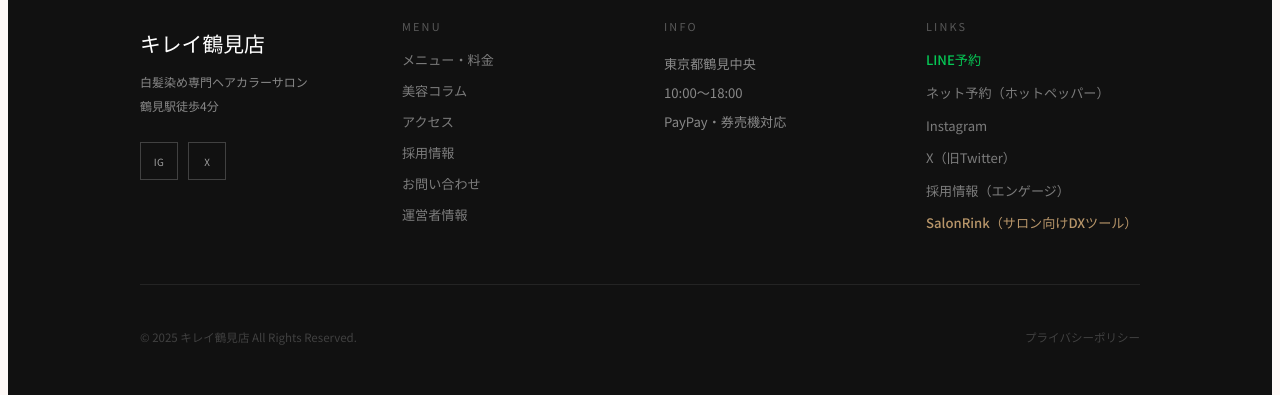
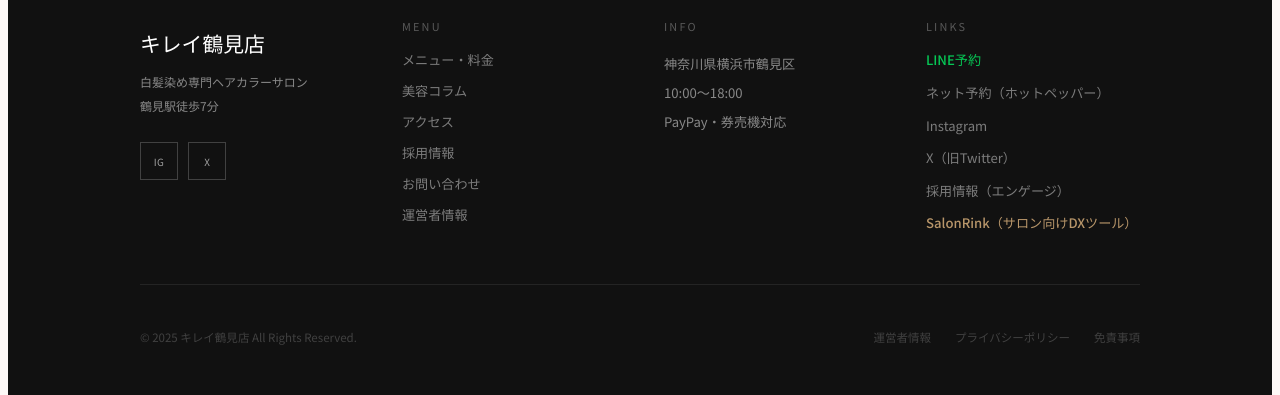
Before and after one commit to okuwabara07-gif/kirei-tsurumi, a Next.js app: page / in a window 1280 px wide. Shown: the part 6038-6433 px from the top of the page. Built offline with nearby package versions, Linux system fonts and the light colour scheme.

Commit message:
fix footer address walking time and add disclaimer link

```diff
--- a/components/Footer.tsx
+++ b/components/Footer.tsx
@@ -6,7 +6,7 @@ export default function Footer() {
         <div style={{ display:"grid", gridTemplateColumns:"repeat(auto-fit,minmax(200px,1fr))", gap:"3rem", marginBottom:"3rem" }}>
           <div>
             <p style={{ fontFamily:"serif", fontSize:"1.3rem", color:"#fff", marginBottom:"0.5rem", fontWeight:400 }}>キレイ鶴見店</p>
-            <p style={{ fontSize:"0.75rem", lineHeight:2 }}>白髪染め専門ヘアカラーサロン<br />鶴見駅徒歩4分</p>
+            <p style={{ fontSize:"0.75rem", lineHeight:2 }}>白髪染め専門ヘアカラーサロン<br />鶴見駅徒歩7分</p>
             <div style={{ display:"flex", gap:"10px", marginTop:"1.5rem" }}>
               <a href="https://www.instagram.com/kirei.tsurumi/" target="_blank" rel="noopener"
                 style={{ width:"36px", height:"36px", border:"1px solid rgba(255,255,255,0.2)", display:"flex", alignItems:"center", justifyContent:"center", color:"rgba(255,255,255,0.6)", fontSize:"0.62rem", letterSpacing:"0.03em", textDecoration:"none" }}>
@@ -36,7 +36,7 @@ export default function Footer() {
           <div>
             <p style={{ fontSize:"0.68rem", letterSpacing:"0.2em", color:"rgba(255,255,255,0.3)", marginBottom:"1rem" }}>INFO</p>
             <p style={{ fontSize:"0.82rem", lineHeight:2.2 }}>
-              東京都鶴見中央<br />
+              神奈川県横浜市鶴見区<br />
               10:00〜18:00<br />
               PayPay・券売機対応
             </p>
@@ -73,9 +73,11 @@ export default function Footer() {
         </div>
         <div style={{ borderTop:"1px solid rgba(255,255,255,0.08)", paddingTop:"2rem", display:"flex", justifyContent:"space-between", alignItems:"center", flexWrap:"wrap", gap:"1rem" }}>
           <p style={{ fontSize:"0.72rem", color:"rgba(255,255,255,0.2)" }}>© 2025 キレイ鶴見店 All Rights Reserved.</p>
-          <Link href="/privacy" style={{ fontSize:"0.72rem", color:"rgba(255,255,255,0.2)", textDecoration:"none" }}>
-            プライバシーポリシー
-          </Link>
+          <div style={{ display:"flex", gap:"1.5rem", flexWrap:"wrap" }}>
+            <Link href="/about" style={{ fontSize:"0.72rem", color:"rgba(255,255,255,0.2)", textDecoration:"none" }}>運営者情報</Link>
+            <Link href="/privacy" style={{ fontSize:"0.72rem", color:"rgba(255,255,255,0.2)", textDecoration:"none" }}>プライバシーポリシー</Link>
+            <Link href="/disclaimer" style={{ fontSize:"0.72rem", color:"rgba(255,255,255,0.2)", textDecoration:"none" }}>免責事項</Link>
+          </div>
         </div>
       </div>
     </footer>
```
